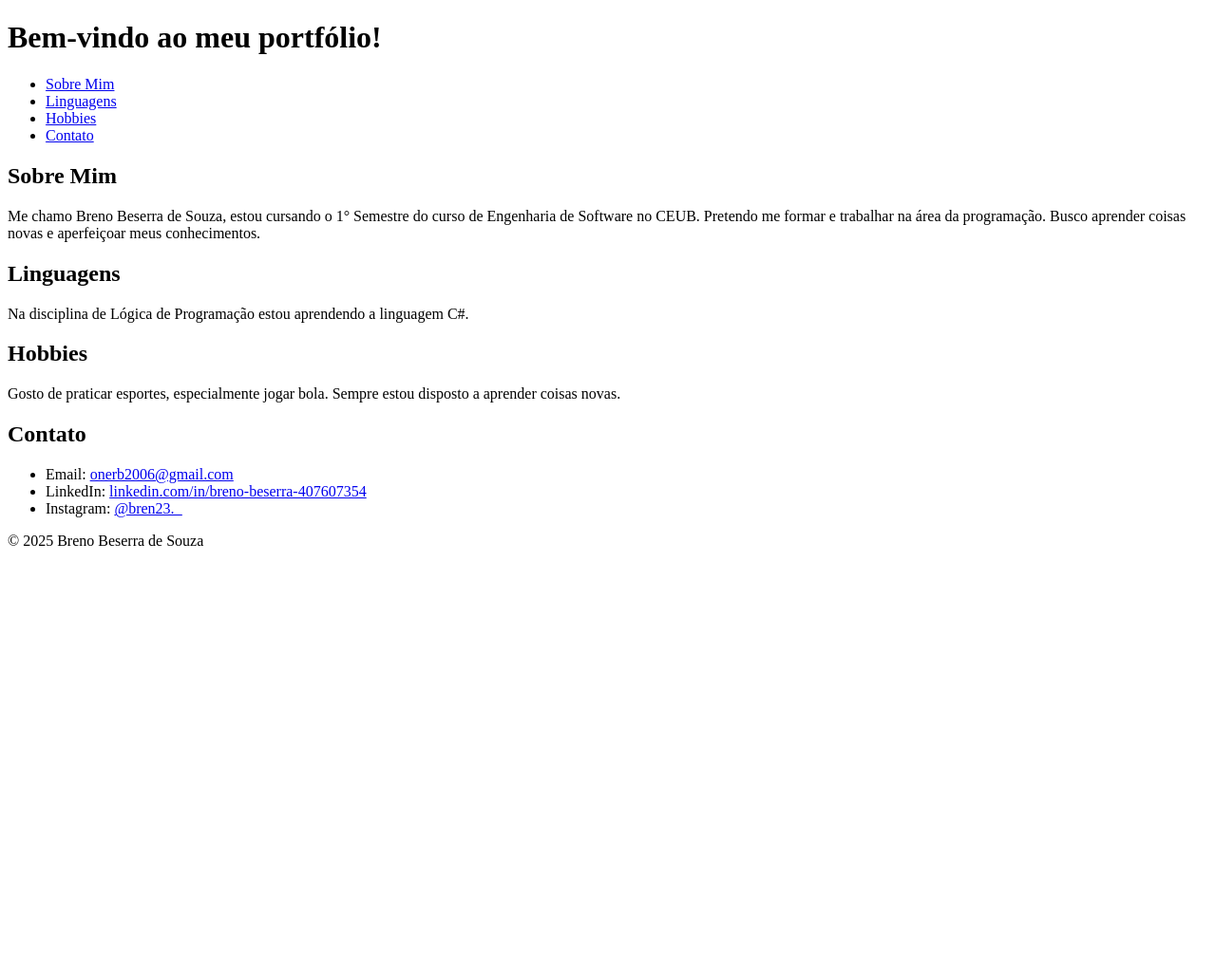
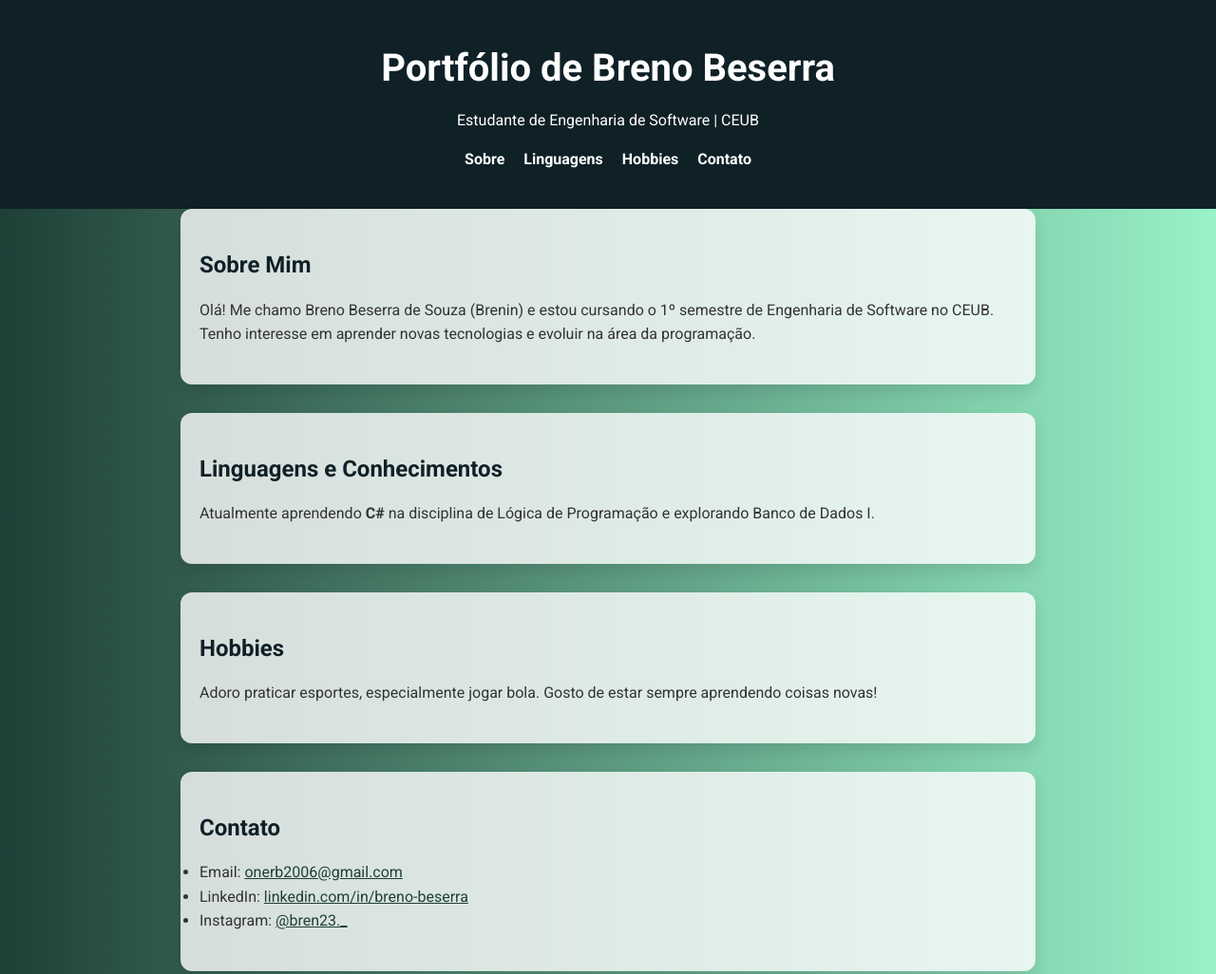
Before and after one commit to BrenoBeserra/BrenoBeserra.github.io, a plain HTML site: page index.html in a window 1280 px wide. Shown: the top 1026 px of the page at 95% size. Before the commit the page ends 800 px from the top, so only its background shows below. Drawn offline with Linux system fonts and the light colour scheme.

Commit message:
Update index.html

```diff
--- a/index.html
+++ b/index.html
@@ -1,16 +1,86 @@
 <!DOCTYPE html>
 <html lang="pt-BR">
+
 <head>
   <meta charset="UTF-8">
+  <meta name="viewport" content="width=device-width, initial-scale=1.0">
   <title>Portfólio de Breno Beserra</title>
-  <link rel="stylesheet" href="style.css">
+  <link href="https://fonts.googleapis.com/css2?family=Roboto:wght@400;700&display=swap" rel="stylesheet">
+  <style>
+    * {
+      margin: 0;
+      padding: 0;
+      box-sizing: border-box;
+      font-family: 'Roboto', sans-serif;
+    }
+
+    body {
+      background: linear-gradient(to right, #1f4037, #99f2c8);
+      color: #333;
+      line-height: 1.6;
+    }
+
+    header {
+      background-color: #0f2027;
+      color: #fff;
+      padding: 40px 20px;
+      text-align: center;
+    }
+
+    header h1 {
+      font-size: 2.5rem;
+      margin-bottom: 10px;
+    }
+
+    nav ul {
+      list-style: none;
+      display: flex;
+      justify-content: center;
+      gap: 20px;
+      margin-top: 15px;
+    }
+
+    nav ul li a {
+      color: #fff;
+      text-decoration: none;
+      font-weight: bold;
+    }
+
+    section {
+      padding: 40px 20px;
+      max-width: 900px;
+      margin: auto;
+      background-color: #ffffffcc;
+      border-radius: 12px;
+      box-shadow: 0 8px 16px rgba(0, 0, 0, 0.1);
+      margin-bottom: 30px;
+    }
+
+    section h2 {
+      color: #0f2027;
+      margin-bottom: 15px;
+    }
+
+    footer {
+      background-color: #0f2027;
+      color: white;
+      text-align: center;
+      padding: 20px;
+    }
+
+    a {
+      color: #1f4037;
+    }
+  </style>
 </head>
+
 <body>
   <header>
-    <h1>Bem-vindo ao meu portfólio!</h1>
+    <h1>Portfólio de Breno Beserra</h1>
+    <p>Estudante de Engenharia de Software | CEUB</p>
     <nav>
       <ul>
-        <li><a href="#sobre">Sobre Mim</a></li>
+        <li><a href="#sobre">Sobre</a></li>
         <li><a href="#linguagens">Linguagens</a></li>
         <li><a href="#hobbies">Hobbies</a></li>
         <li><a href="#contato">Contato</a></li>
@@ -20,30 +90,31 @@
 
   <section id="sobre">
     <h2>Sobre Mim</h2>
-    <p>Me chamo Breno Beserra de Souza, estou cursando o 1° Semestre do curso de Engenharia de Software no CEUB. Pretendo me formar e trabalhar na área da programação. Busco aprender coisas novas e aperfeiçoar meus conhecimentos.</p>
+    <p>Olá! Me chamo Breno Beserra de Souza (Brenin) e estou cursando o 1º semestre de Engenharia de Software no CEUB. Tenho interesse em aprender novas tecnologias e evoluir na área da programação.</p>
   </section>
 
   <section id="linguagens">
-    <h2>Linguagens</h2>
-    <p>Na disciplina de Lógica de Programação estou aprendendo a linguagem C#.</p>
+    <h2>Linguagens e Conhecimentos</h2>
+    <p>Atualmente aprendendo <strong>C#</strong> na disciplina de Lógica de Programação e explorando Banco de Dados I.</p>
   </section>
 
   <section id="hobbies">
     <h2>Hobbies</h2>
-    <p>Gosto de praticar esportes, especialmente jogar bola. Sempre estou disposto a aprender coisas novas.</p>
+    <p>Adoro praticar esportes, especialmente jogar bola. Gosto de estar sempre aprendendo coisas novas!</p>
   </section>
 
   <section id="contato">
     <h2>Contato</h2>
     <ul>
       <li>Email: <a href="mailto:onerb2006@gmail.com">onerb2006@gmail.com</a></li>
-      <li>LinkedIn: <a href="https://www.linkedin.com/in/breno-beserra-407607354" target="_blank">linkedin.com/in/breno-beserra-407607354</a></li>
+      <li>LinkedIn: <a href="https://www.linkedin.com/in/breno-beserra-407607354" target="_blank">linkedin.com/in/breno-beserra</a></li>
       <li>Instagram: <a href="https://www.instagram.com/bren23._/" target="_blank">@bren23._</a></li>
     </ul>
   </section>
 
   <footer>
-    <p>&copy; 2025 Breno Beserra de Souza</p>
+    <p>&copy; 2025 Breno Beserra de Souza | Todos os direitos reservados</p>
   </footer>
 </body>
+
 </html>
```
